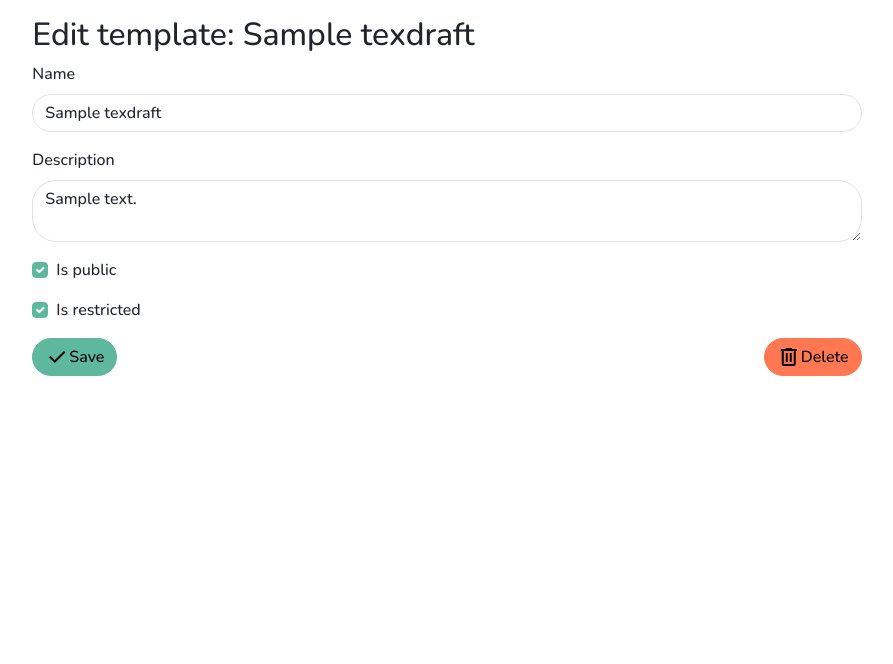
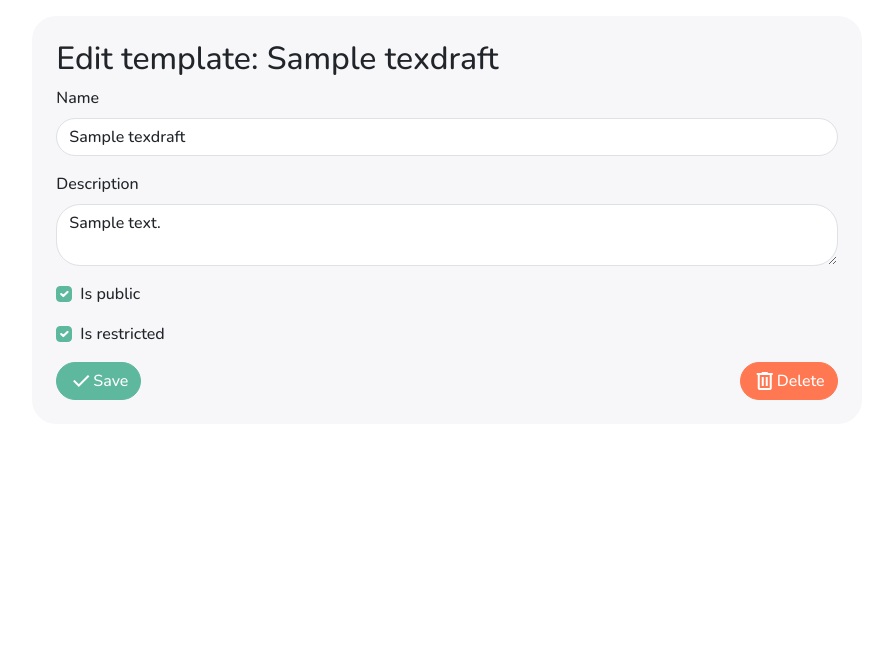
Before and after one commit to al3nka/createx, a Django app: page /tex_drafts/edit/00000000-0000-0000-0000-000000000001/ in a window 1280 px wide. Shown: the part 78-742 px from the top of the page, without its empty margins (193-1086 px from the left). Run offline with Django 4.2, Linux system fonts and the light colour scheme; a user stored in the database is signed in; tables that the repository leaves empty hold one stand-in row (values such as "Sample post"); some libraries are stand-ins or nearby versions.

Commit message:
Improve style of template update page

```diff
--- a/src/main/templates/tex_draft/update.html
+++ b/src/main/templates/tex_draft/update.html
@@ -4,7 +4,7 @@
 
   <div class="row justify-content-center">
     <div class="col col-md-12 col-l-10 col-xl-8">
-
+      <div class="bg-card-bg-color p-4 rounded">
         <h2>Edit template: {{ form.name.value }}</h2>
 
         <form method="POST" enctype="multipart/form-data">
@@ -34,13 +34,13 @@
           </div>
 
           <div class="d-flex justify-content-between">
-          <button type="submit" class="btn btn-primary d-inline-flex">
+            <button type="submit" class="btn btn-primary d-inline-flex text-white">
               <span class="material-symbols-outlined">
                 done
               </span>
               Save
             </button>
-          <a type="button" class="btn btn-danger d-inline-flex align-items-center"
+            <a type="button" class="btn btn-danger d-inline-flex align-items-center text-white"
                href="{% url 'tex_draft_delete' pk=tex_draft.pk %}">
               <span class="material-symbols-outlined">
                 delete
@@ -52,5 +52,6 @@
         </form>
       </div>
     </div>
+  </div>
 
 {% endblock %}
```
Lines whose indentation alone changed are shown as unchanged.
